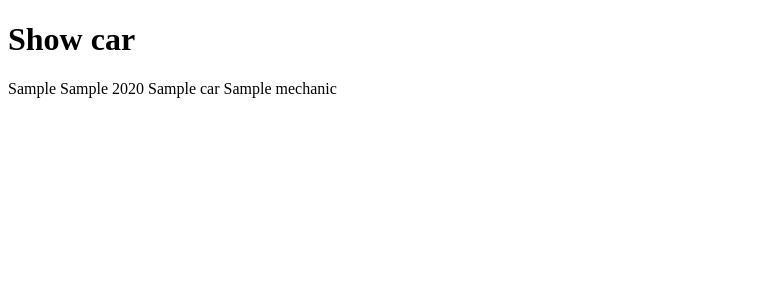
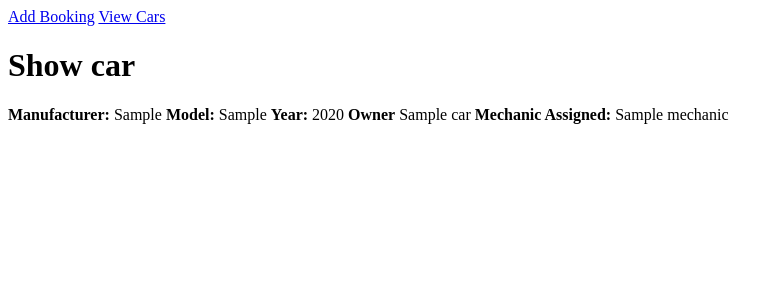
Before and after one commit to PaulJD91/pauls_bangers, a Flask app: page /cars/1 in a window 1280 px wide. Shown: the top 300 px of the page, without its empty margins (0-783 px from the left). Run offline with Flask 3, Linux system fonts and the light colour scheme; tables that the repository leaves empty hold one stand-in row (values such as "Sample post").

Commit message:
added some buttons to the home page

```diff
--- a/templates/base.jinja
+++ b/templates/base.jinja
@@ -15,6 +15,8 @@
     />
   </head>
   <body>
+  <a href="/cars/new">Add Booking</a>
+  <a href="/cars">View Cars </a>
   {% block content %}
 
   {% endblock content %}
--- a/templates/cars/show.jinja
+++ b/templates/cars/show.jinja
@@ -1,6 +1,10 @@
 {% extends 'base.jinja' %}
 {% block content %}
     <h1>Show car</h1>
-{{car.manufacturer}} {{car.model}} {{car.year}} {{car.owner_name}} {{mechanic.name}}
+<p><b>Manufacturer:</b> {{car.manufacturer}}
+    <b>Model:</b> {{car.model}}
+    <b>Year:</b> {{car.year}}
+    <b>Owner</b> {{car.owner_name}}
+    <b>Mechanic Assigned:</b> {{mechanic.name}}</p>
 
 {% endblock content %}
```
